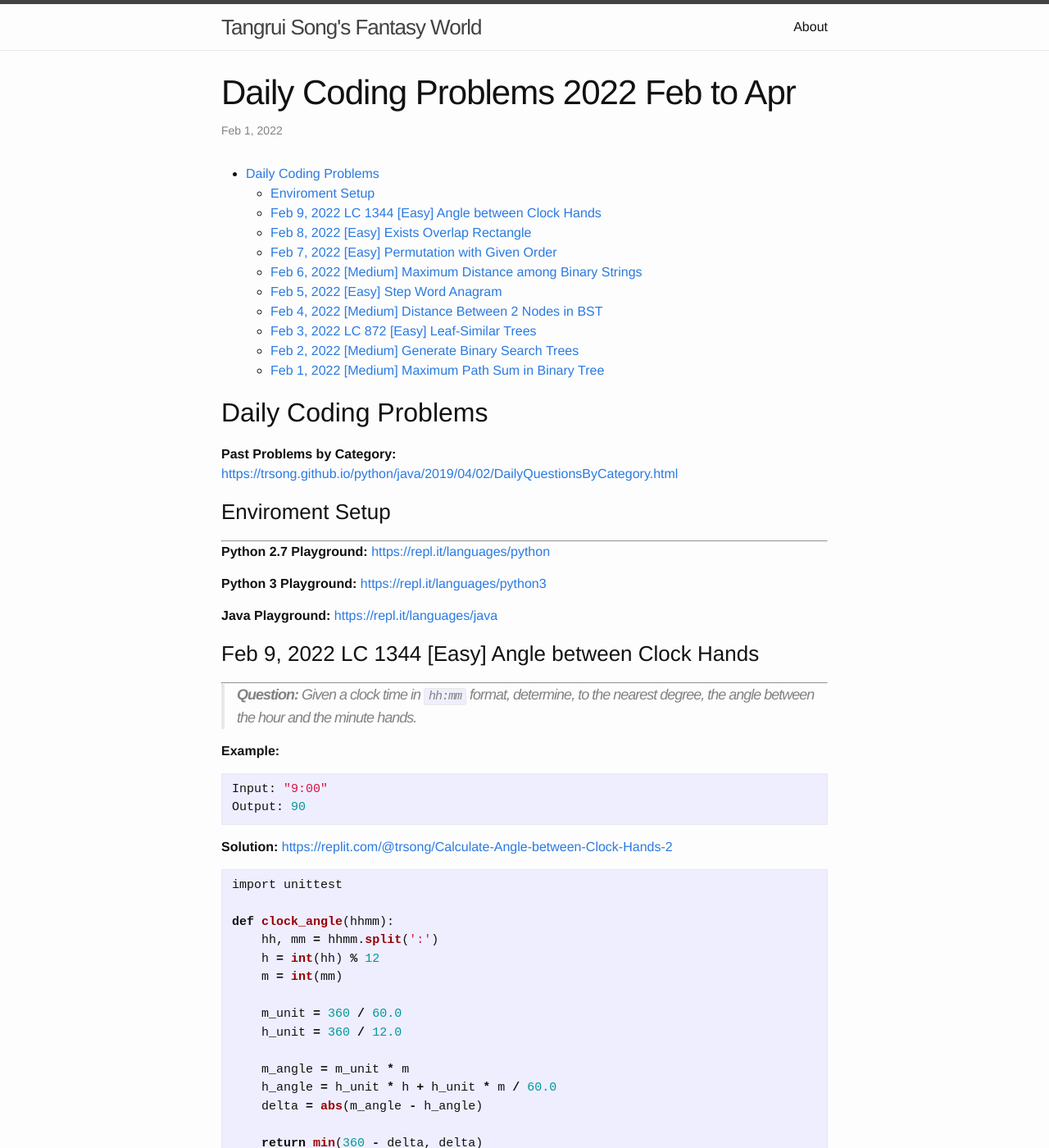
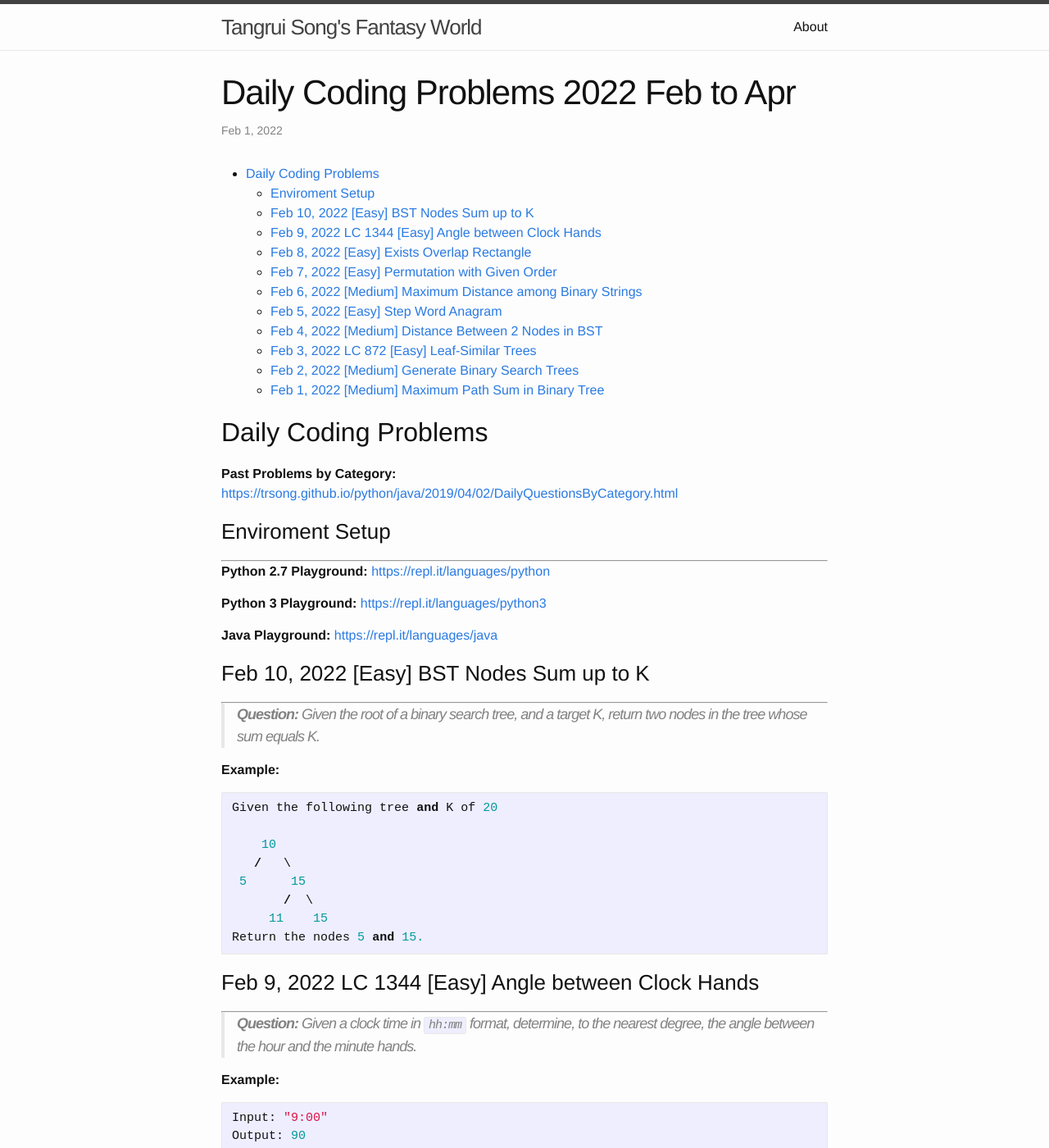
Before and after one commit to trsong/trsong.github.io, a Jekyll site: the page built from _posts/2022-02-01-DailyQuestionsFeb.md, in a window 1280 px wide and 1400 px high. Shown: the whole window at 82% size. Built offline with Jekyll 4.4.1, drawn with Linux system fonts in a browser that asks for light colours.

Commit message:
Add Feb 10 question

````diff
--- a/_posts/2022-02-01-DailyQuestionsFeb.md
+++ b/_posts/2022-02-01-DailyQuestionsFeb.md
@@ -20,6 +20,22 @@ categories: Python/Java
 
 **Java Playground:** [https://repl.it/languages/java](https://repl.it/languages/java)
 
+
+### Feb 10, 2022 \[Easy\] BST Nodes Sum up to K
+---
+> **Question:** Given the root of a binary search tree, and a target K, return two nodes in the tree whose sum equals K.
+
+**Example:**
+```py
+Given the following tree and K of 20
+
+    10
+   /   \
+ 5      15
+       /  \
+     11    15
+Return the nodes 5 and 15.
+```
 
 ### Feb 9, 2022 LC 1344 \[Easy\] Angle between Clock Hands
 ---
````
